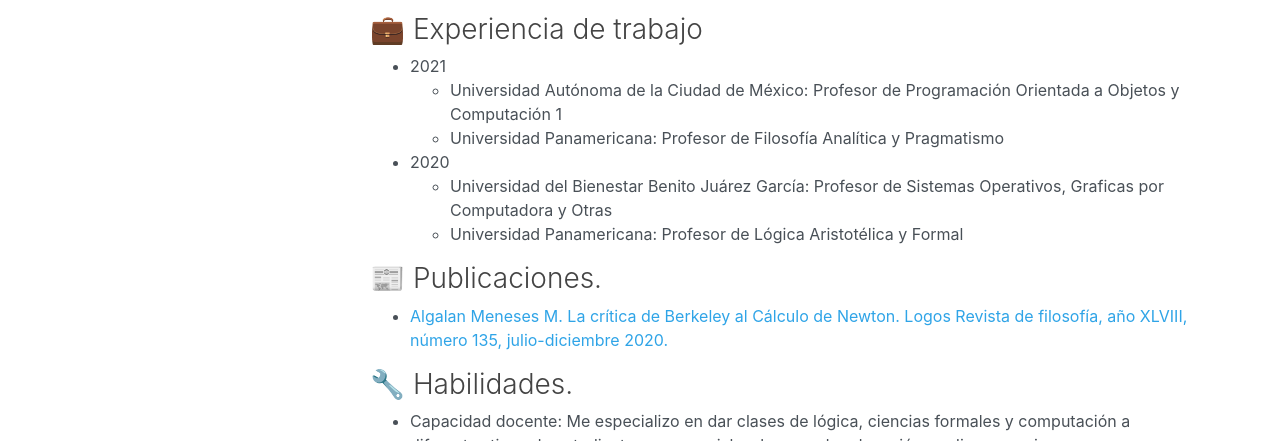
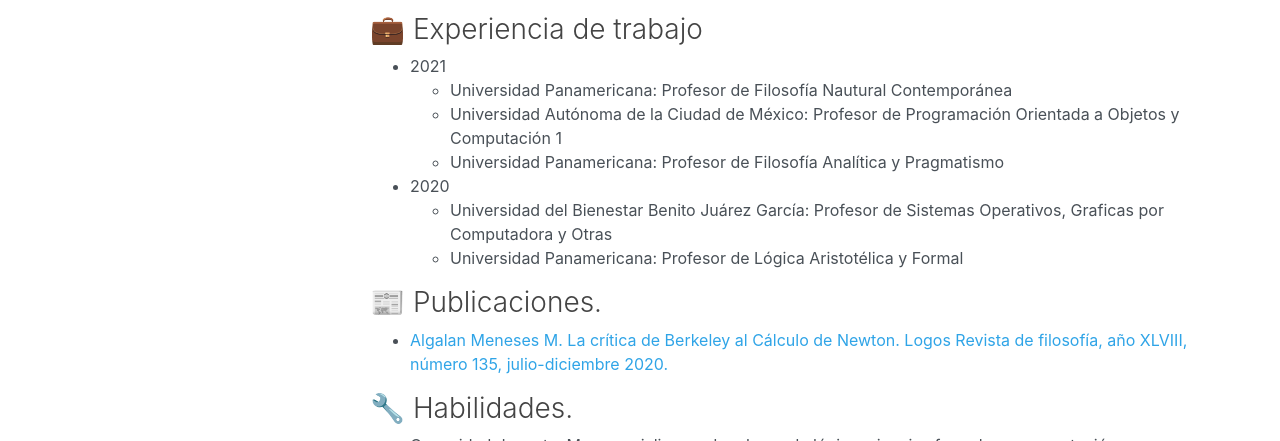
Before and after one commit to MauricioAlgalan/MauricioAlgalan.github.io, a plain HTML site: page spanish/index.html in a window 1280 px wide. Shown: the part 659-1100 px from the top of the page. Drawn offline with nearby package versions, Linux system fonts and the light colour scheme.

Commit message:
Add files via upload

```diff
--- a/spanish/index.html
+++ b/spanish/index.html
@@ -103,6 +103,7 @@
 <h3 id="experiencia-de-trabajo">💼 Experiencia de trabajo</h3>
 <ul>
 <li>2021<ul>
+<li>Universidad Panamericana: Profesor de Filosofía Nautural Contemporánea</li>
 <li>Universidad Autónoma de la Ciudad de México: Profesor de Programación Orientada a Objetos y Computación 1</li>
 <li>Universidad Panamericana: Profesor de Filosofía Analítica y Pragmatismo</li>
 </ul>
```
